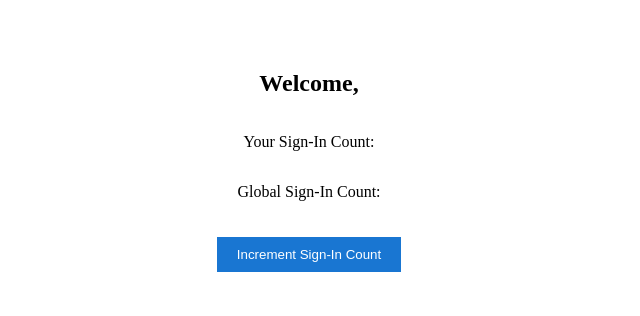
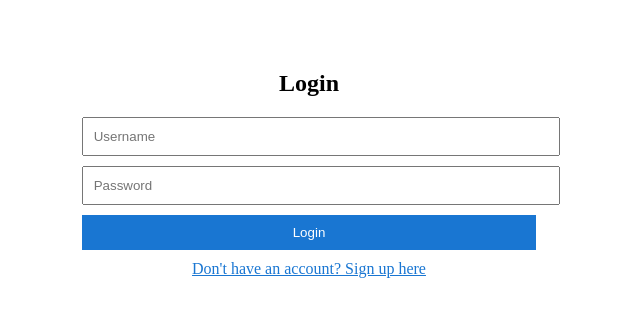
Before and after one commit to konstantine25b/realtime-auth-signin-tracker-frontend, a React (Create React App) app: page /#/dashboard in a window 1280 px wide. Shown: the top 316 px of the page, without its empty margins (331-971 px from the left). Built offline with nearby package versions, Linux system fonts and the light colour scheme; no server answers; sample sign-in values are in the browser's storage.

Commit message:
added auth context for navigation

```diff
--- a/src/App.js
+++ b/src/App.js
@@ -2,7 +2,7 @@ import React from "react";
 import {
   Route,
   RouterProvider,
-  createHashRouter,
+  createBrowserRouter,
   createRoutesFromElements,
 } from "react-router-dom";
 import Root from "./Root";
@@ -10,13 +10,13 @@ import Login from "./components/auth/login/Login"
 import Register from "./components/auth/registration/Register"
 import Dashboard from "./components/dashboard/dashboard"
 
-const router = createHashRouter(
+const router = createBrowserRouter(
   createRoutesFromElements(
     <Route path="/" element={<Root />}>
       <Route index={true} element={<Login />} />
       <Route path="/login" element={<Login/>} />
       <Route path="/register" element={<Register/>} />
-      <Route path="/dashboard" element={<Dashboard/>} />{" "}
+      <Route path="/dashboard" element={<Dashboard/>} />
       <Route path="/" exact element={<Login/>} />
     </Route>
   )
--- a/src/components/dashboard/dashboard.js
+++ b/src/components/dashboard/dashboard.js
@@ -1,6 +1,8 @@
-import React, { useEffect } from 'react';
-import { useQuery, useMutation, gql } from '@apollo/client';
-import styled from '@emotion/styled';
+import React, { useEffect, useState } from "react";
+import { useQuery, gql } from "@apollo/client";
+import styled from "@emotion/styled";
+import { useNavigate } from "react-router-dom"; // Import useNavigate hook for navigation
+import { useAuth } from "../../context/AuthContext";
 
 const StyledContainer = styled.div`
   display: flex;
@@ -12,7 +14,7 @@ const StyledContainer = styled.div`
 const StyledButton = styled.button`
   margin-top: 20px;
   padding: 10px 20px;
-  background-color: #1976D2;
+  background-color: #1976d2;
   color: white;
   border: none;
   cursor: pointer;
@@ -40,39 +42,38 @@ const GLOBAL_SIGNIN_COUNT_QUERY = gql`
   }
 `;
 
-const INCREMENT_SIGNIN_COUNT_MUTATION = gql`
-  mutation incrementSignInCount {
-    incrementSignInCount {
-      signInCount
-    }
-  }
-`;
-
 function Dashboard() {
   const { data: meData } = useQuery(ME_QUERY);
   const { data: globalData } = useQuery(GLOBAL_SIGNIN_COUNT_QUERY);
-  const [incrementSignInCount] = useMutation(INCREMENT_SIGNIN_COUNT_MUTATION);
+  const { logout } = useAuth(); // Access the logout function and token information from useAuth
+  const navigate = useNavigate(); // Get the navigate function for navigation
+  const [logoutClicked, setLogoutClicked] = useState(false);
 
   useEffect(() => {
-    // Logic for real-time updates can be added here
-  }, []);
 
-  const handleIncrement = async () => {
-    await incrementSignInCount();
-  };
+    if (!localStorage.getItem("token")) {
+      navigate("/login");
+    }
+
+
+  }, [logoutClicked]);
 
   return (
     <StyledContainer>
       <h2>Welcome, {meData?.me?.username}</h2>
       <p>Your Sign-In Count: {meData?.me?.signInCount}</p>
       <p>Global Sign-In Count: {globalData?.globalSignInCount}</p>
-      <StyledButton onClick={handleIncrement}>
-        Increment Sign-In Count
-      </StyledButton>
+      <StyledButton
+        onClick={() => {
+          setLogoutClicked(!logoutClicked);
+          logout()
+        }}
+      >
+        Logout
+      </StyledButton>{" "}
+      {/* Add a logout button */}
       {globalData?.globalSignInCount >= 5 && (
-        <StyledTypography>
-          Global Sign-In Count Reached 5!
-        </StyledTypography>
+        <StyledTypography>Global Sign-In Count Reached 5!</StyledTypography>
       )}
     </StyledContainer>
   );
--- /dev/null
+++ b/src/context/AuthContext.js
@@ -0,0 +1,24 @@
+import React, { createContext, useContext, useState } from 'react';
+const AuthContext = createContext();
+
+
+export const AuthProvider = ({ children }) => {
+  const [token, setToken] = useState(localStorage.getItem('token') || '');
+
+  const login = (newToken) => {
+    localStorage.setItem('token', newToken);
+    setToken(newToken);
+  };
+  const logout = () => {
+    localStorage.removeItem('token');
+    setToken('');
+  };
+
+  return (
+    <AuthContext.Provider value={{ token, login, logout }}>
+      {children}
+    </AuthContext.Provider>
+  );
+};
+
+export const useAuth = () => useContext(AuthContext);
```
Also changed, not shown: src/Root.js (+7 -3 lines).
